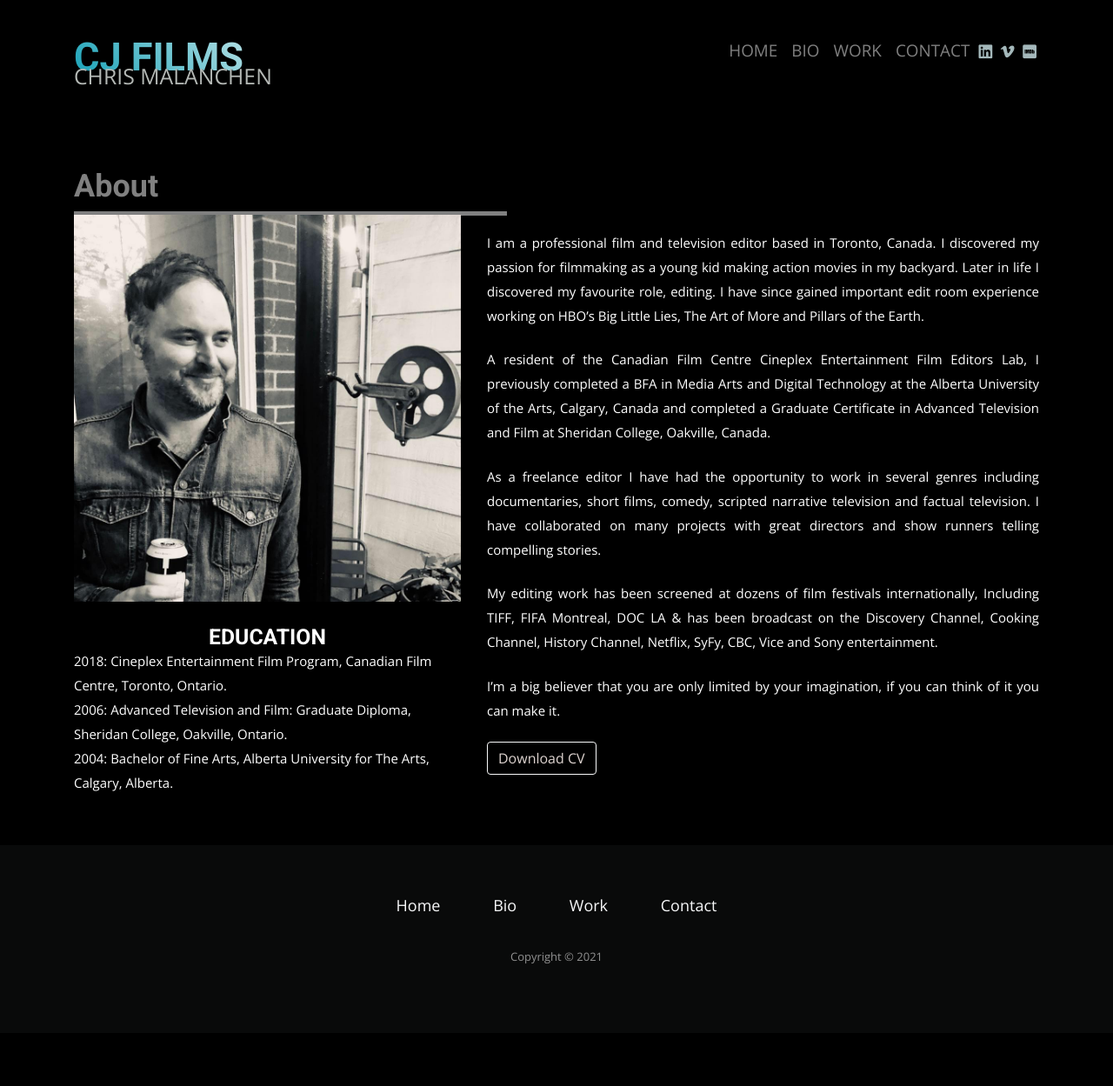
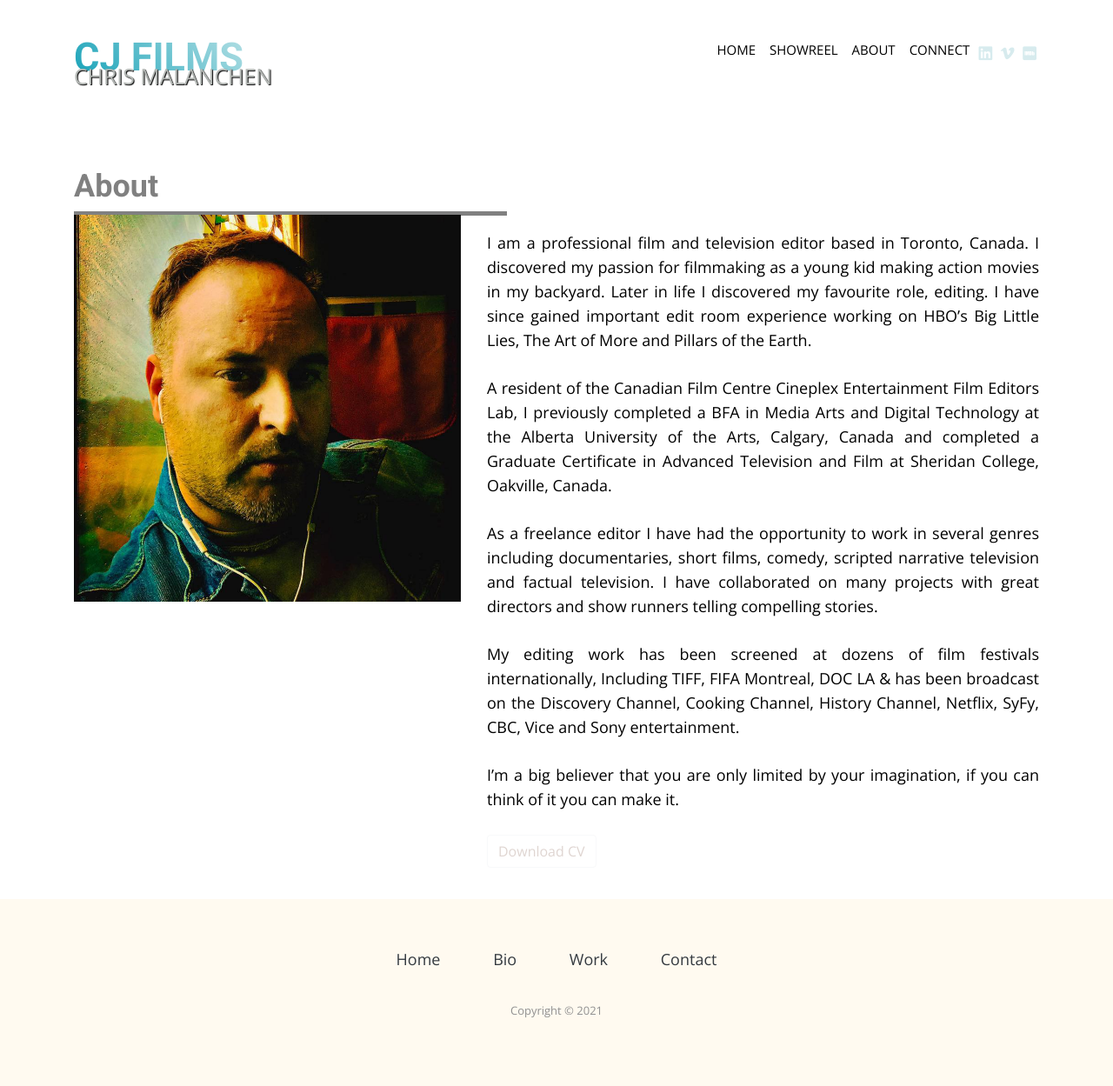
Before and after one commit to DanielCarlyle/cjfilms, a Jekyll site: the page built from bio.html, in a window 1280 px wide. Shown: the whole page at 87% size. Built offline with Jekyll 4.4.1, drawn with Linux system fonts in a browser that asks for light colours; nearby versions of some CDN libraries; some web fonts are replaced; comment, search, counter and statistics services are not loaded; before the commit the page ends 1188 px from its top, so only the background shows below that.

Commit message:
changed colors from black to white and adjusted nav

```diff
--- a/_includes/nav.html
+++ b/_includes/nav.html
@@ -20,15 +20,15 @@
                         <a class="nav-link" href="index.html">Home <span class="sr-only">(current)</span></a>
                     </li>
                     <li class="nav-item">
-                        <a class="nav-link" href="bio.html">Bio</a>
+                        <a class="nav-link" href="portfolio.html">ShowReel</a>
                     </li>
                     <li class="nav-item">
-                            <a class="nav-link" href="portfolio.html">Work</a>
-                        </li>
+                        <a class="nav-link" href="bio.html">About</a>
+                    </li>
                     <li class="nav-item">
-                        <a class="nav-link" href="contact.html">Contact</a>
+                        <a class="nav-link" href="contact.html">Connect</a>
                     </li>
-                    <li class="nav-item"></li>
+                    <li class="nav-item">
                     <ul class="social-icons-nav">
                         <li>
                           <a href="https://www.linkedin.com/in/christopher-john-malanchen-21629353/" target="_blank" rel="noopener noreferrer"><i class="fab fa-linkedin" aria-hidden="true"></i></a>
--- a/_layouts/default.html
+++ b/_layouts/default.html
@@ -73,11 +73,11 @@
         <div class="col-md-12">
           <div class="footer-menu">
             <ul>
-              <li><a class="p-2 text-light" href="/">Home</a></li>
+              <li><a class="p-2 text-dark" href="/">Home</a></li>
               <!--<li><a class="p-2 text-dark" href="#">Galleries</a></li> -->
-              <li><a class="p-2 text-light" href="bio.html">Bio</a></li>
-              <li><a class="p-2 text-light" href="portfolio.html">Work</a></li>
-              <li><a class="p-2 text-light" href="contact.html">Contact</a></li>
+              <li><a class="p-2 text-dark" href="bio.html">Bio</a></li>
+              <li><a class="p-2 text-dark" href="portfolio.html">Work</a></li>
+              <li><a class="p-2 text-dark" href="contact.html">Contact</a></li>
 
             </ul>
           </div>
--- a/bio.html
+++ b/bio.html
@@ -17,15 +17,8 @@
                 </div>
 
             <div class="col-md-5 mr-auto text-center">
-                <img class="img-fluid" src="img/chris-malanchen-profile-photo-3.jpg"
+                <img class="img-fluid" src="img/chris-malanchen-profile-photo-2.jpg"
                     alt="Christopher Malanchen Profile Picture" />
-
-<h3>EDUCATION</h3>
-<p class="text-left">
-    2018: Cineplex Entertainment Film Program, Canadian Film Centre, Toronto, Ontario.<br>
-    2006: Advanced Television and Film: Graduate Diploma, Sheridan College, Oakville, Ontario.<br>
-    2004: Bachelor of Fine Arts,  Alberta University for The Arts, Calgary, Alberta.
-</p>
 
 
 
--- a/contact.html
+++ b/contact.html
@@ -62,9 +62,6 @@
                     </li>
                     <li>
                       <i class="fa fa-envelope-o"></i>Email: cjmalanchen@gmail.com
-                    </li>
-                    <li>
-                      <i class="fa fa-phone"></i>Phone: 514 293 9962
                     </li>
                   </ul>
 
--- a/css/style.css
+++ b/css/style.css
@@ -3,7 +3,7 @@
 @import url(http://fonts.googleapis.com/css?family=Volkhov:400italic);
 /* var text-decoration */
 html {
-  background-color: #000;
+  background-color: #ffffff;
 }
 
 html, body {
@@ -17,7 +17,7 @@
   font-family: 'Open Sans', Arial, sans-serif;
   -webkit-font-smoothing: antialiased;
   color: gray;
-  background-color: #000;
+  background-color: #ffffff;
   margin: 0;
   padding: 0;
   text-align: justify;
@@ -30,17 +30,21 @@
   background-color: #202020!important;
 }
 
+.bg-light {
+  background-color: #ffffff!important;
+}
+
 .navbar-light .navbar-nav .nav-link {
-  color: gray;
+  color: #000;
   font-weight: 600;
   text-transform: uppercase;
 }
 
 .navbar-dark .navbar-nav .nav-link {
-    color: rgba(255,255,255,.5);
-    font-size: 1.05em;
-    text-transform: uppercase;
-    font-weight: 400;
+  color: rgba(0,0,0,1);
+  font-size: 15px;
+  text-transform: uppercase;
+  font-weight: 400;
 }
 
 .navbar .logo-title {
@@ -119,7 +123,7 @@
   font-weight: 300;
 }
 p {
-  font-size: 15px;
+  font-size: 1em;
   line-height: 28px;
 }
 ul {
@@ -190,6 +194,10 @@
   -ms-flex-pack: justify;
   justify-content: space-between;
   padding: .25rem 0em 1em;
+}
+
+.navbar-dark .navbar-nav .nav-link:hover {
+  color: rgba(0, 0, 0, 0.6);
 }
 
 .navbar-brand {
@@ -1039,7 +1047,7 @@
 	footer Start
 --*/
 footer {
-  background: #090a0a;
+  background: floralwhite;
   text-align: center;
   padding-top: 48px;
   padding-bottom: 55px;
@@ -1628,61 +1636,6 @@
 
 
 /**
-* Footer Styles
-*/
-
-.footer {
-  /*margin-top: 1em; */
-  padding: 1em 0 3em 0;
-  background: #252121;
-  clear: both;
-}
-
-.footer-navigation {
-/* max-width: 700px; */
-/* margin: 1em auto; */
-/* margin: 0 auto; */
-/* margin-left: auto; */
-/* margin-right: auto; */
-display: flex;
-justify-content: center;
-padding-top: 4em;
-}
-
-.footer-navigation li {
-  list-style-type: none;
-  float: left;
-}
-
-.footer-navigation a {
-  color: #00b8b8;
-  text-decoration: none;
-  text-transform: uppercase;
-  letter-spacing: .1em;
-  display: block;
-  padding: 0 1em;
-  transition: .5s all;
-}
-
-.footer-navigation a:hover {
-  color: #01d8d8;
-}
-
-.footer-sponsor {
-
-width: 225px;
-  box-shadow: 2px 2px 12px #8e8585;
-
-}
-
-.copyright {
-  max-width: 960px;
-  margin: 2em auto;
-  clear: left;
-  text-align: center;
-}
-
-/**
 * Sidebar Styles
 */
 
@@ -2007,7 +1960,7 @@
 }
 
 .contact h2, h3, p {
-color: #fff;
+color:  #000;
 }
 
 /* --- Table Styling ---------------------------- */
```
